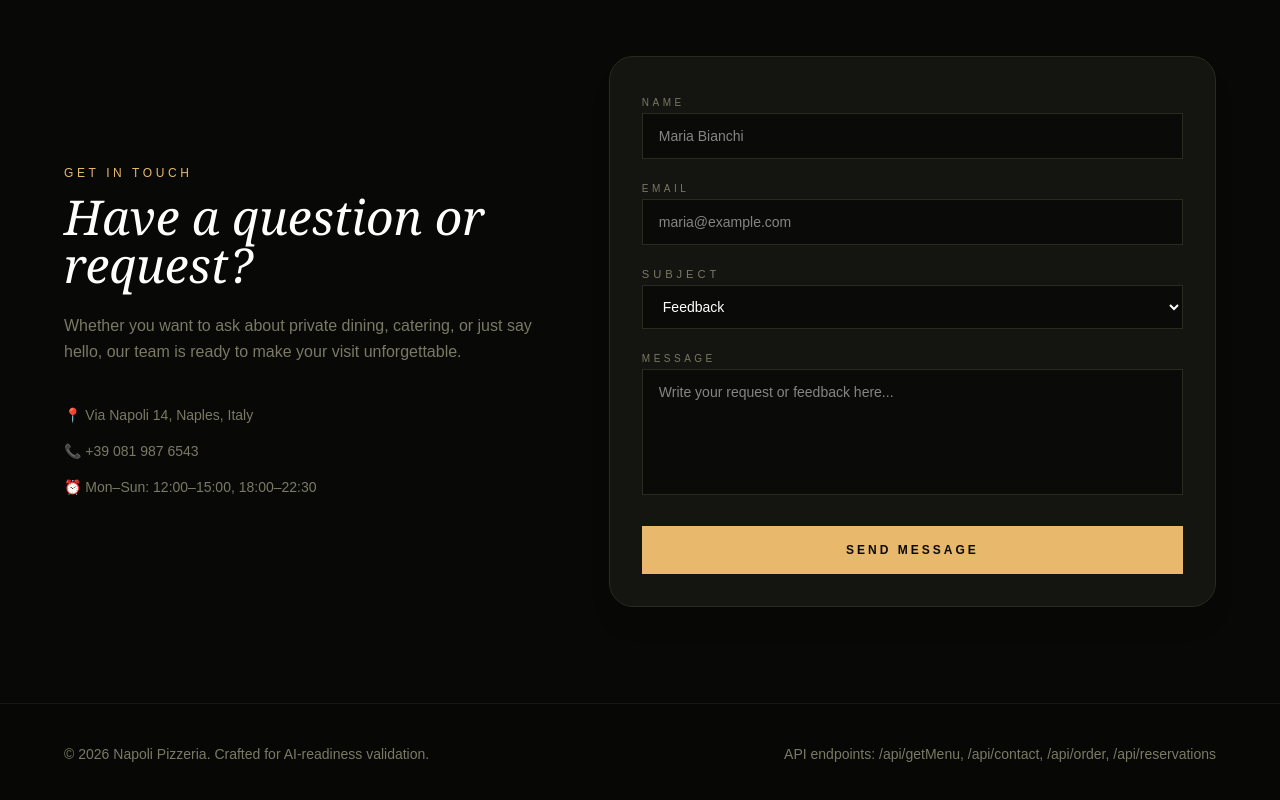
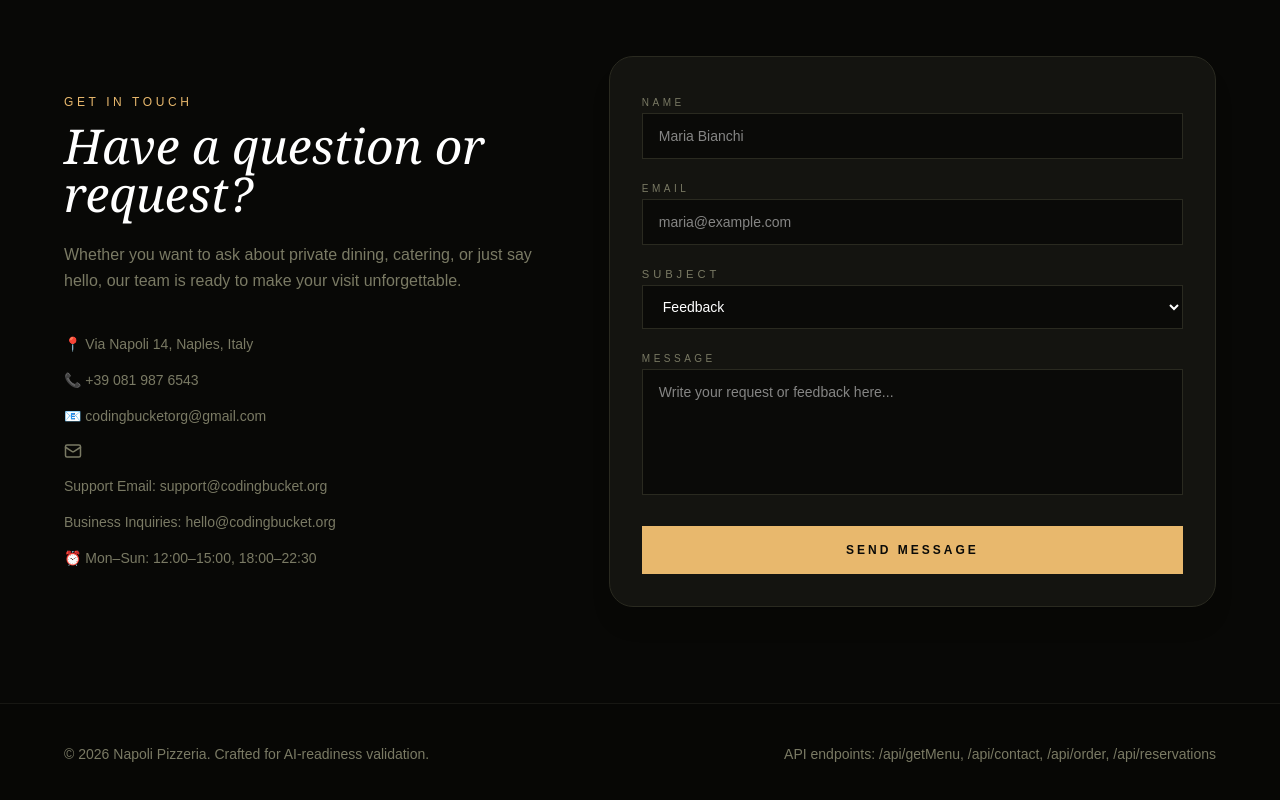
Before and after one commit to AbdullahZafar327/pizza-test-app, a Next.js app: page / in a window 1280 px wide. Shown: the part 4706-5506 px from the top of the page. Built offline with nearby package versions, Linux system fonts and the light colour scheme.

Commit message:
added email icons

```diff
--- a/package.json
+++ b/package.json
@@ -9,6 +9,7 @@
     "lint": "eslint"
   },
   "dependencies": {
+    "lucide-react": "^1.21.0",
     "next": "16.2.6",
     "react": "19.2.4",
     "react-dom": "19.2.4"
--- a/src/components/ContactSection.tsx
+++ b/src/components/ContactSection.tsx
@@ -1,6 +1,7 @@
 "use client";
 
 import { useState } from "react";
+import { Mail } from "lucide-react";
 
 const SUBJECTS = [
   { value: "feedback", label: "Feedback" },
@@ -59,11 +60,41 @@ export default function ContactSection() {
           <p className="text-[#7a7a64] max-w-xl leading-relaxed">
             Whether you want to ask about private dining, catering, or just say hello, our team is ready to make your visit unforgettable.
           </p>
-          <div className="mt-10 space-y-4 text-sm text-[#7a7a64]">
-            <p>📍 Via Napoli 14, Naples, Italy</p>
-            <p>📞 +39 081 987 6543</p>
-            <p>⏰ Mon–Sun: 12:00–15:00, 18:00–22:30</p>
-          </div>
+
+
+        <div className="mt-10 space-y-4 text-sm text-[#7a7a64]">
+          <p>📍 Via Napoli 14, Naples, Italy</p>
+          <p>📞 +39 081 987 6543</p>
+
+          <p>📧 codingbucketorg@gmail.com</p>
+
+         <p className="flex items-center gap-2">
+          <a
+            href="mailto:contact@codingbucket.org"
+            title="contact@codingbucket.org"
+            aria-label="contact@codingbucket.org"
+            className="hover:text-[#e8b86d] transition-colors"
+          >
+            <Mail size={18} />
+          </a>
+        </p>
+
+          <p>
+            Support Email:{" "}
+            <span data-email="support@codingbucket.org">
+              support@codingbucket.org
+            </span>
+          </p>
+
+          <p>
+            Business Inquiries:{" "}
+            <a href="mailto:hello@codingbucket.org">
+              hello@codingbucket.org
+            </a>
+          </p>
+
+          <p>⏰ Mon–Sun: 12:00–15:00, 18:00–22:30</p>
+        </div>
         </div>
 
         <div className="bg-[#141410] border border-[#2a2a20] p-8 rounded-3xl shadow-xl">
```
Also changed, not shown: 1 other file (tests, documents, lock files or other folders).
